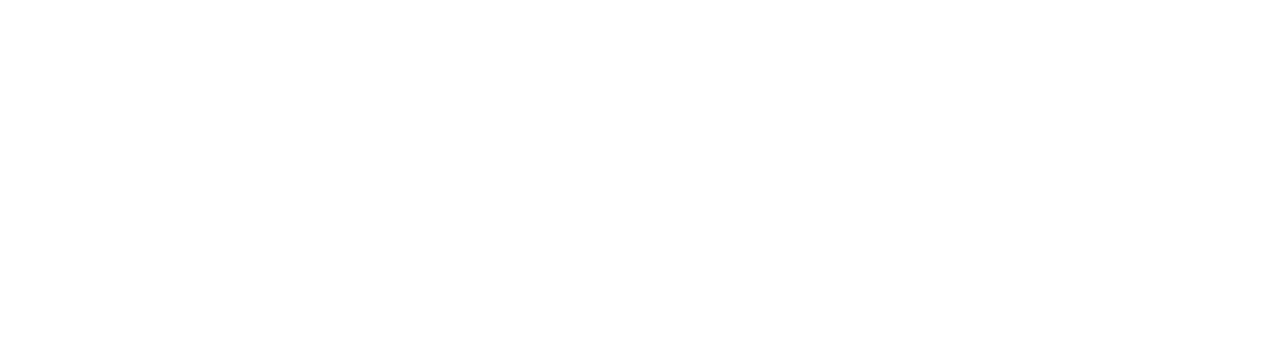
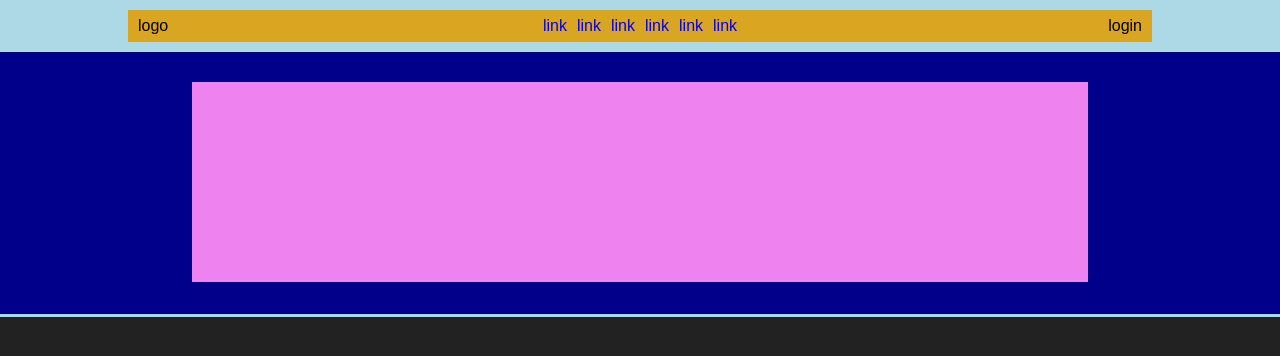
Before and after one commit to DarioGuastella/htmlcss-struttura-discord, a plain HTML site: page index.html in a window 1280 px wide. Drawn offline with Linux system fonts and the light colour scheme.

Commit message:
completa header

```diff
--- a/css/style.css
+++ b/css/style.css
@@ -1,5 +1,95 @@
+/* PROPRIETA' COMUNI  */
 * {
     margin: 0;
     padding: 0;
     box-sizing: border-box;
 }
+
+body{
+    background-color: #222222;
+    color: rgb(0, 0, 0);
+    font-family: sans-serif;
+}
+
+/* PROPRIETA' HEADER  */
+
+ header {
+    background-color: #add8e6;
+    display: flex;
+	flex-direction: column;
+	justify-content: space-between;
+	flex-wrap: wrap;
+    margin: auto;
+}
+
+/* CONTENUTO HEADER + NAV  */
+
+.menu-item > a {
+    text-decoration: none;
+}
+
+.menu {
+	display: flex;
+	flex-direction: row;
+	justify-content: center;
+	flex-wrap: wrap;
+    width: 50%;
+    align-items: center;
+
+
+}
+
+.menu-item {
+	padding: 0 5px;
+}
+
+.flexcontainertop {
+    background-color: #daa520;
+    display: flex;
+	flex-direction: row;
+	justify-content: space-around;
+	flex-wrap: wrap;
+    width: 80%;
+    height: 2em;
+    margin: 10px auto;
+
+}
+
+.logo, .login {
+    width: 25%;
+    display: flex;
+	flex-direction: row;
+	justify-content: center;
+	flex-wrap: wrap;
+    align-self: center;
+
+}
+
+.logo {
+    justify-content: flex-start;
+    padding-left: 10px;
+}
+
+.login {
+    justify-content: flex-end;
+    padding-right: 10px;
+
+
+}
+
+.flexcontainermain {
+    display: flex;
+    height: 262px;
+    width: 100%;
+    background-color: #00008b;
+    margin-bottom: 3px;
+}
+
+.headermaincontent {
+    background-color: #ee82ee;
+    height: 200px;
+    width: 70%;
+    margin: 30px auto;
+}
+
+/* FINE CONTENUTO HEADER */
--- a/index.html
+++ b/index.html
@@ -4,9 +4,49 @@
     <meta charset="UTF-8">
     <meta name="viewport" content="width=device-width, initial-scale=1.0">
     <title>Discord site</title>
-    <link rel="stylesheet" href="/css/style.css">
+    <link rel="stylesheet" href="css/style.css">
 </head>
 <body>
+<!-- Inizio header -->
+<header>
+    <!-- logo -->
+    <section class="flexcontainertop">
+        <div class="logo">
+            logo
+        </div>
+        <!-- Navigatore -->
+        <nav class="menu">
+            <div class="menu-item"><a href="https//:www.google.com">link</a></div>
+            <div class="menu-item"><a href="https//:www.google.com">link</a></div>
+            <div class="menu-item"><a href="https//:www.google.com">link</a></div>
+            <div class="menu-item"><a href="https//:www.google.com">link</a></div>
+            <div class="menu-item"><a href="https//:www.google.com">link</a></div>
+            <div class="menu-item"><a href="https//:www.google.com">link</a></div>
+
+        </nav>
+    <!-- login -->
+        <div class="login">
+            login
+        </div>
+
+    </section>
+
+    <section class="flexcontainermain">
+        <div class="headermaincontent">
+        </div>
+    </section>
+
+</header>
+<!-- Fine Header -->
+
+<!-- Inizio Main content  -->
+    <main>
+
+    </main>
+<!-- Inizio Footer  -->
+    <footer>
+
+    </footer>
 
 </body>
 </html>
```
